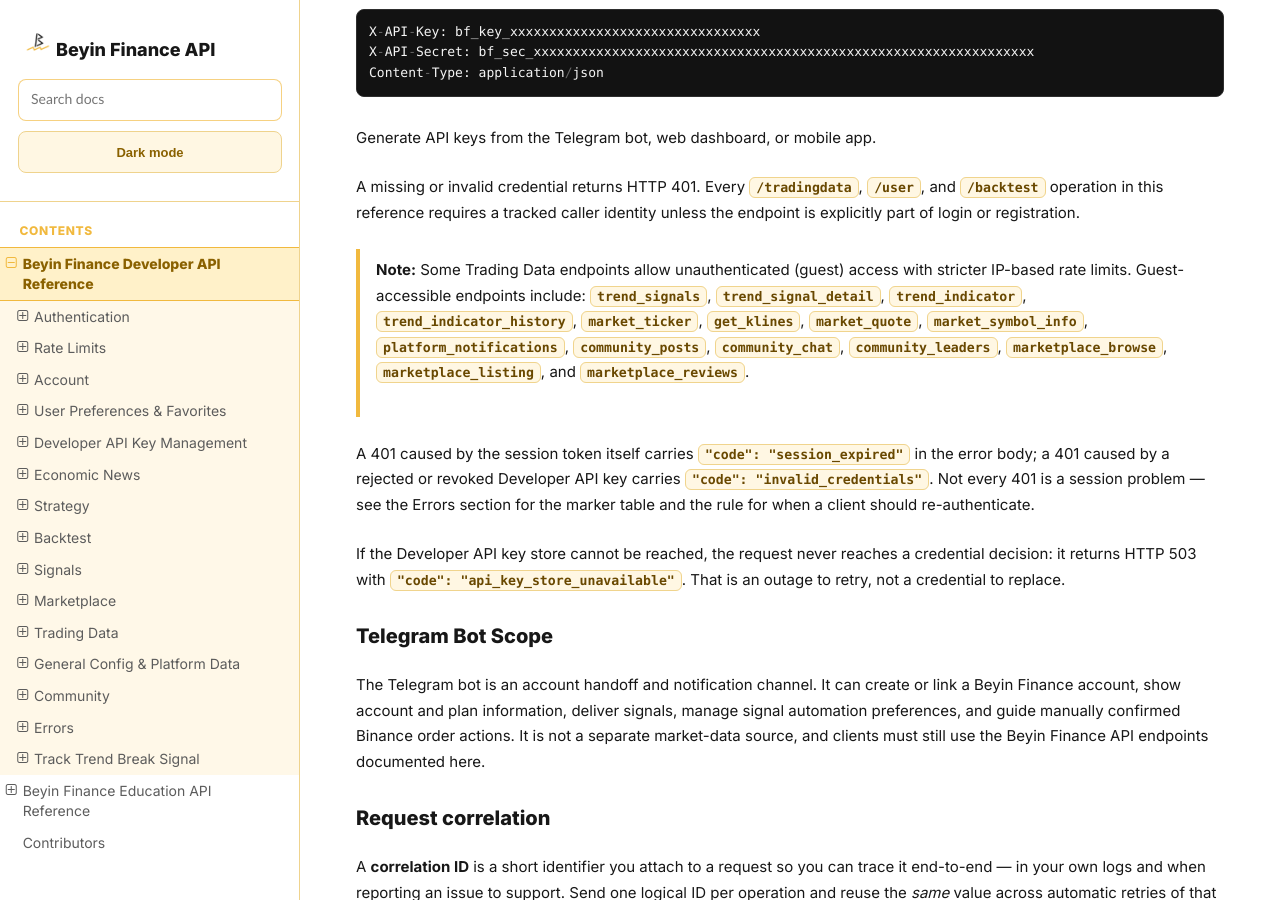
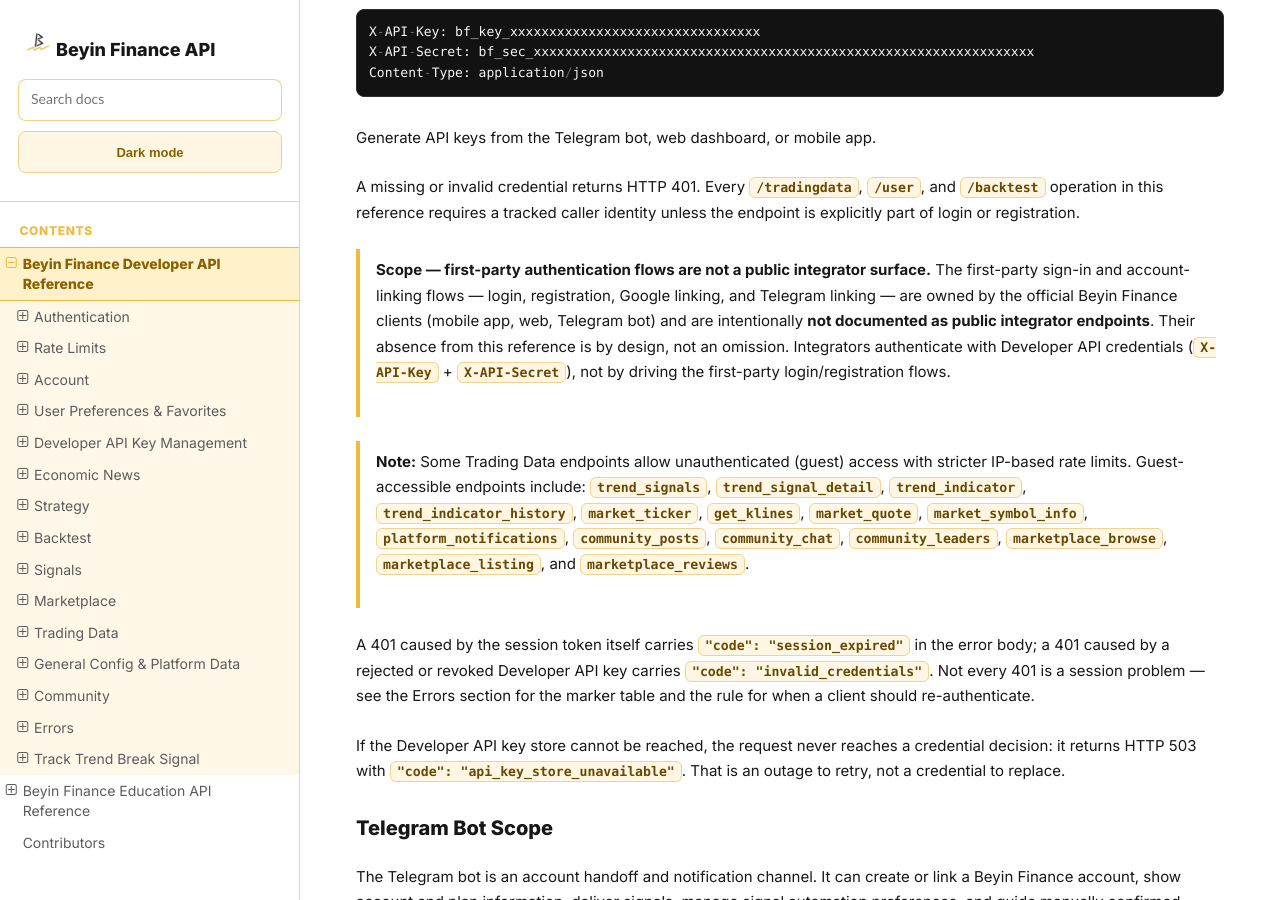
Before and after one commit to jnrbrain/Beyin-Finance, a Sphinx documentation site: the page built from docs/endpoints.md, in a window 1280 px wide and 900 px high, scrolled down 781 px. Built offline with Sphinx 7.4.7 and the Read the Docs theme 3.1.0, drawn with Linux system fonts in a browser that asks for light colours; some of the changed text lies outside the part shown.

Commit message:
docs(sync): reconcile public API docs with live backend behavior
- marketplace_browse: document true live behavior (returns 405, listings empty) instead of implying a live browse endpoint

- trend_signal_detail: note klines_data is omitted from the public response

- marketplace_browse limit: reconcile public 100 vs internal 1000

- education: keep not-live/configuration_pending ops clearly marked, not presented as live

- note first-party auth flows (login/register/Google/Telegram) are out of public scope rather than implying completeness

````diff
--- a/docs/endpoints.md
+++ b/docs/endpoints.md
@@ -30,6 +30,15 @@
 A missing or invalid credential returns HTTP 401. Every `/tradingdata`, `/user`,
 and `/backtest` operation in this reference requires a tracked caller identity
 unless the endpoint is explicitly part of login or registration.
+
+> **Scope — first-party authentication flows are not a public integrator surface.**
+> The first-party sign-in and account-linking flows — login, registration,
+> Google linking, and Telegram linking — are owned by the official Beyin Finance
+> clients (mobile app, web, Telegram bot) and are intentionally **not documented
+> as public integrator endpoints**. Their absence from this reference is by
+> design, not an omission. Integrators authenticate with Developer API
+> credentials (`X-API-Key` + `X-API-Secret`), not by driving the first-party
+> login/registration flows.
 
 > **Note:** Some Trading Data endpoints allow unauthenticated (guest) access
 > with stricter IP-based rate limits. Guest-accessible endpoints include:
@@ -1761,6 +1770,12 @@
 | `limit` | number | Default 50, min 1, max 100 |
 | `cursor` | string | Opaque cursor returned by the previous page |
 
+> **Note:** The public contract page size is capped at **100**. The currently
+> deployed handler clamps `limit` internally at a higher value (1000); this is a
+> known code/doc divergence to be closed on the code side. Integrators must treat
+> **100** as the maximum supported page size. See `runtime-integration-notes.md`
+> for the recorded divergence.
+
 **Response:**
 ```json
 {"listings": [{"listing_id": "lst_abc123", "strategy_name": "emacross", "owner": "MT***A", "market_type": "spot", "timeframe": "4h", "signal_mode": "full", "listed_coins": ["BTC", "ETH"], "billing_period": "monthly", "monthly_price_credits": 20, "total_pnl_pct": 12.5, "win_rate_pct": 68.0, "subscriber_count": 5, "total_signals_delivered": 42}], "next_cursor": "base64...", "has_more": true}
@@ -2852,7 +2867,7 @@
 }
 ```
 
-Response items use the same schema as `trend_signals` — full signal data including klines and trend lines. Internal fields (`gsi_pk`, `ttl`, `telegram_link`, `tracked_users`) are stripped from the response.
+Response items share the `trend_signals` schema for metadata and trend lines, but the public detail response **omits the raw `klines_data` snapshot**: it returns only the two `low_trend` anchor points needed to draw the trend line, not the full candle series. See `runtime-integration-notes.md` §1 for the observed live shape. The `klines_data` field above is illustrative of the stored record; do not rely on it being populated in the public response. Internal fields (`gsi_pk`, `ttl`, `telegram_link`, `tracked_users`) are stripped from the response.
 
 **Errors:**
 - 401: Authentication required (`"code": "session_expired"`)
````
Also changed, not shown: docs/education.md (+13 -0 lines), docs/runtime-integration-notes.md (+30 -6 lines).
